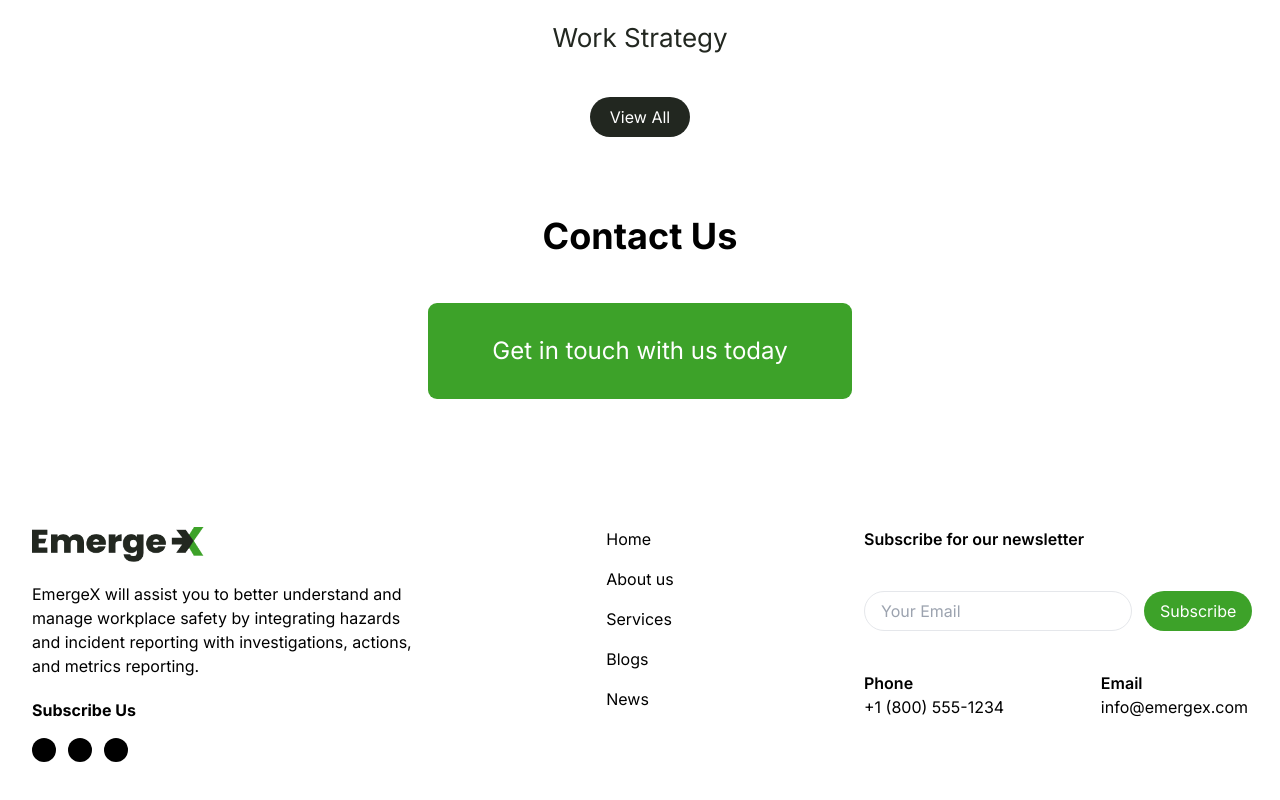
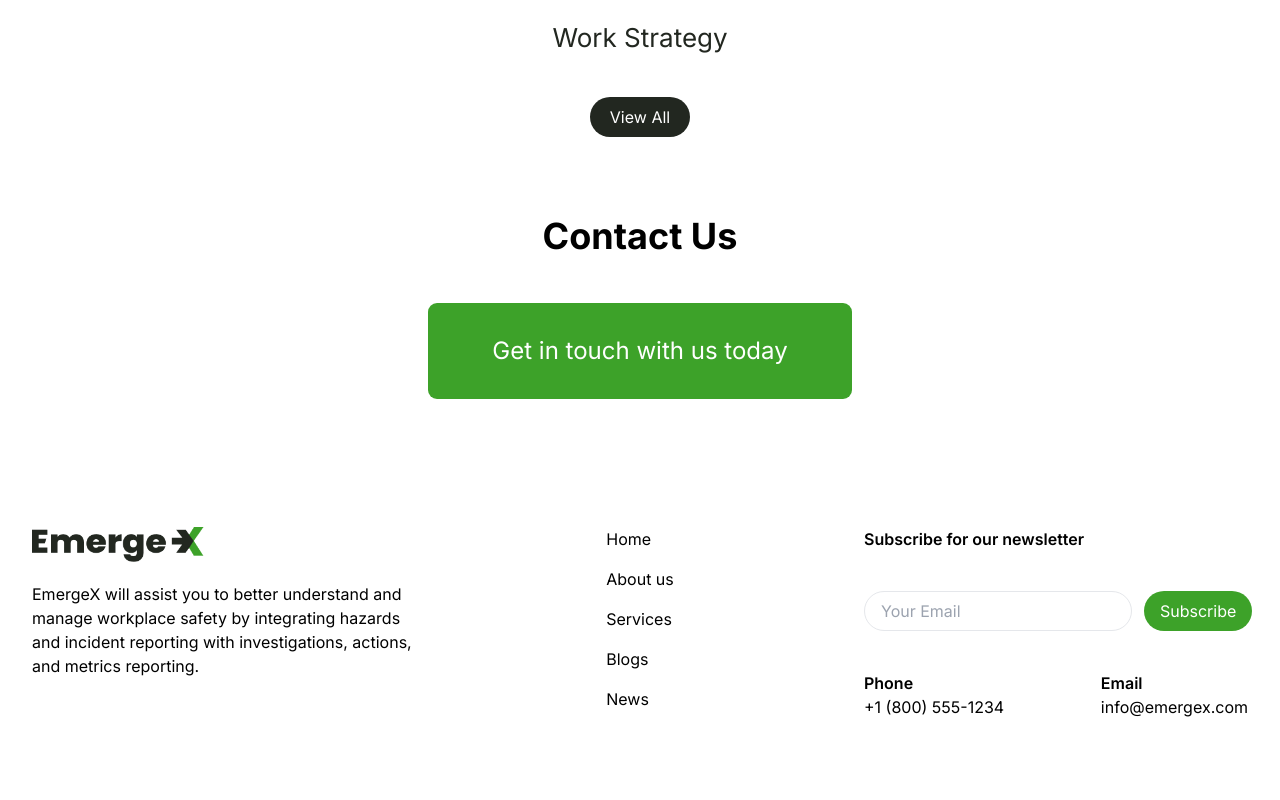
Before and after one commit to creator-cell/emerge-x-website, a Next.js app: page / in a window 1280 px wide. Shown: the part 6032-6832 px from the top of the page. Built offline with nearby package versions, Linux system fonts and the light colour scheme; no server answers.

Commit message:
refactor: remove subscribe us'

```diff
--- a/src/components/footer/Footer.tsx
+++ b/src/components/footer/Footer.tsx
@@ -25,14 +25,14 @@
               safety by integrating hazards and incident reporting with
               investigations, actions, and metrics reporting.
             </p>
-            <div className="space-y-4">
+            {/* <div className="space-y-4">
               <strong>Subscribe Us</strong>
               <div className="flex items-center gap-3">
                 <div className="bg-black rounded-full p-3"></div>
                 <div className="bg-black rounded-full p-3"></div>
                 <div className="bg-black rounded-full p-3"></div>
               </div>
-            </div>
+            </div> */}
           </div>
           <div className="flex justify-start lg:justify-center">
             <div>
```
